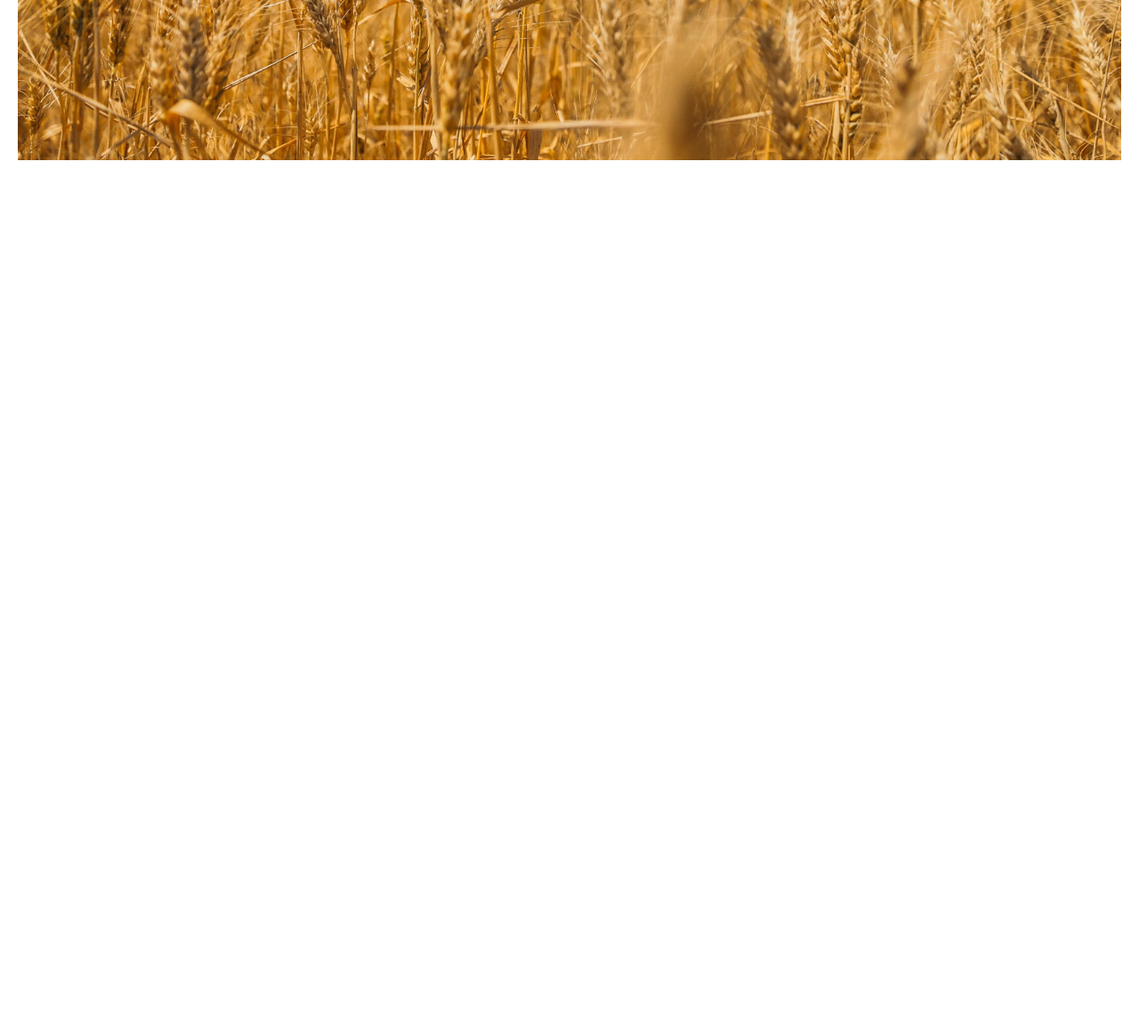
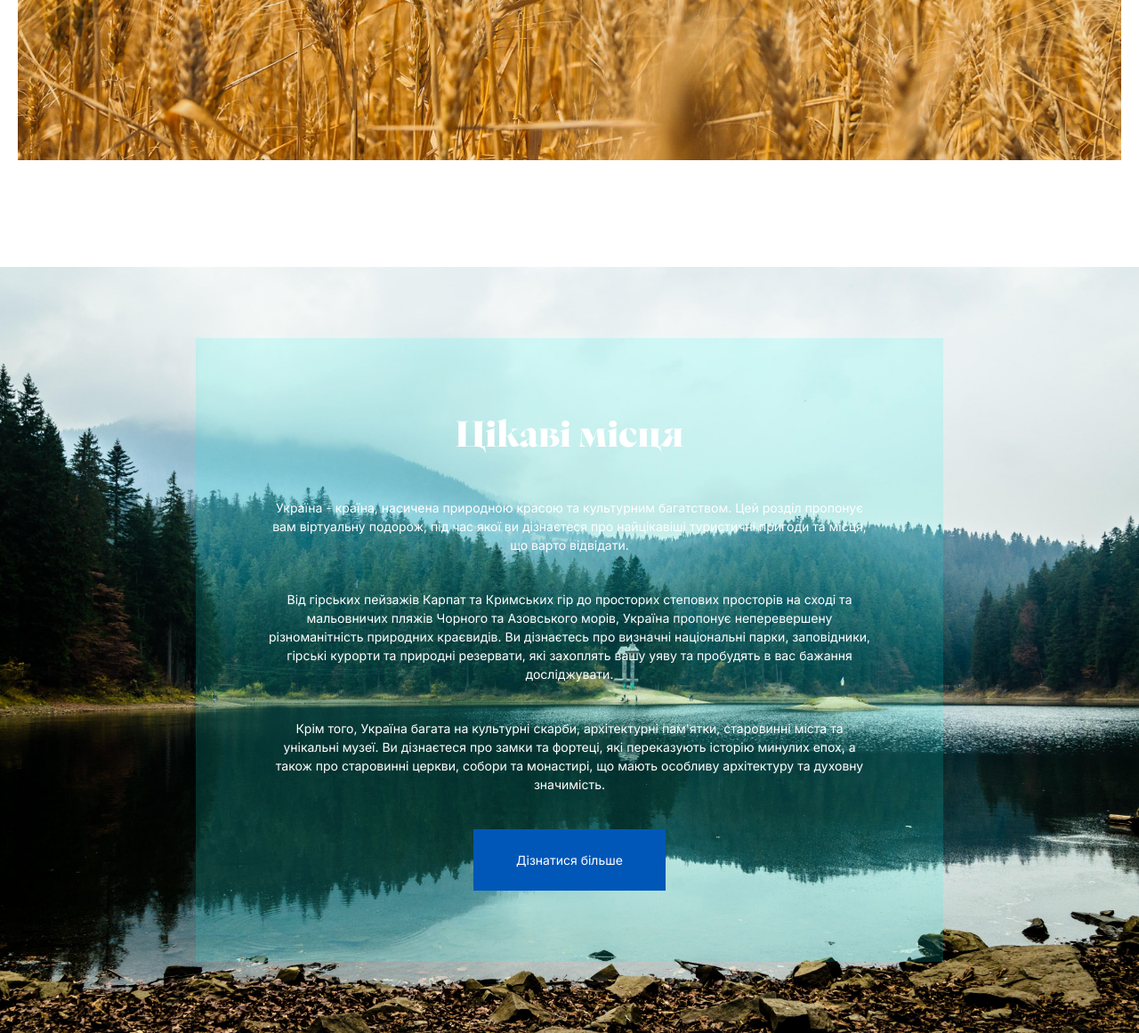
Before and after one commit to jedijsx/template-landing-ukraine, a website: page index.html in a window 1280 px wide. Shown: the part 1770-2931 px from the top of the page at 89% size. Before the commit the page ends 2070 px from the top, so only its background shows below. Drawn offline with Linux system fonts and the light colour scheme.

Commit message:
Add new section

```diff
--- a/index.html
+++ b/index.html
@@ -93,6 +93,33 @@
       </div>
     </section>
 
+    <section class="places">
+      <div class="container">
+        <div class="places__inner">
+          <h2 class="places__title">
+            Цікаві місця
+          </h2>
+          <p class="places__text">
+            Україна - країна, насичена природною красою та культурним багатством. Цей розділ пропонує вам віртуальну
+            подорож, під час якої ви дізнаєтеся про найцікавіші туристичні пригоди та місця, що варто відвідати.
+          </p>
+          <p class="places__text">
+            Від гірських пейзажів Карпат та Кримських гір до просторих степових просторів на сході та мальовничих пляжів
+            Чорного та Азовського морів, Україна пропонує неперевершену різноманітність природних краєвидів. Ви
+            дізнаєтесь про визначні національні парки, заповідники, гірські курорти та природні резервати, які захоплять
+            вашу уяву та пробудять в вас бажання досліджувати.
+          </p>
+          <p class="places__text">
+            Крім того, Україна багата на культурні скарби, архітектурні пам'ятки, старовинні міста та унікальні музеї.
+            Ви
+            дізнаєтеся про замки та фортеці, які переказують історію минулих епох, а також про старовинні церкви, собори
+            та монастирі, що мають особливу архітектуру та духовну значимість.
+          </p>
+          <a class="button" href="#">Дізнатися більше</a>
+        </div>
+      </div>
+    </section>
+
   </main>
 
   <script src="js/main.js"></script>
--- a/src/css/style.css
+++ b/src/css/style.css
@@ -162,3 +162,46 @@ body {
     height: auto;
     object-fit: cover;
 }
+
+.places {
+    background-image: url(../images/places-image-1.jpg);
+    background-position: center;
+    background-repeat: no-repeat;
+    background-size: cover;
+    color: var(--color-font-light);
+    padding: 80px 0;
+    min-height: 100vh;
+    text-align: center;
+    display: flex;
+    align-items: center;
+}
+
+.places__inner {
+    background-color: #00ffee24;
+    padding: 80px;
+}
+
+.places__title {
+    font-family: 'Nyght Serif Dark';
+    font-size: 40px;
+    color: inherit;
+}
+
+.places__text {
+    color: inherit;
+    max-width: 680px;
+    margin-top: 40px;
+}
+
+.button {
+    background-color: var(--main-blue);
+    color: var(--color-font-light);
+    padding: 24px 48px;
+    display: inline-block;
+    margin-top: 40px;
+    transition: background-color 0.4s ease, opacity 0.4s ease;
+}
+
+.button:hover {
+    background-color: var(--main-yellow);
+}
```
Also changed, not shown: src/images/places-image-1.jpg (added).
